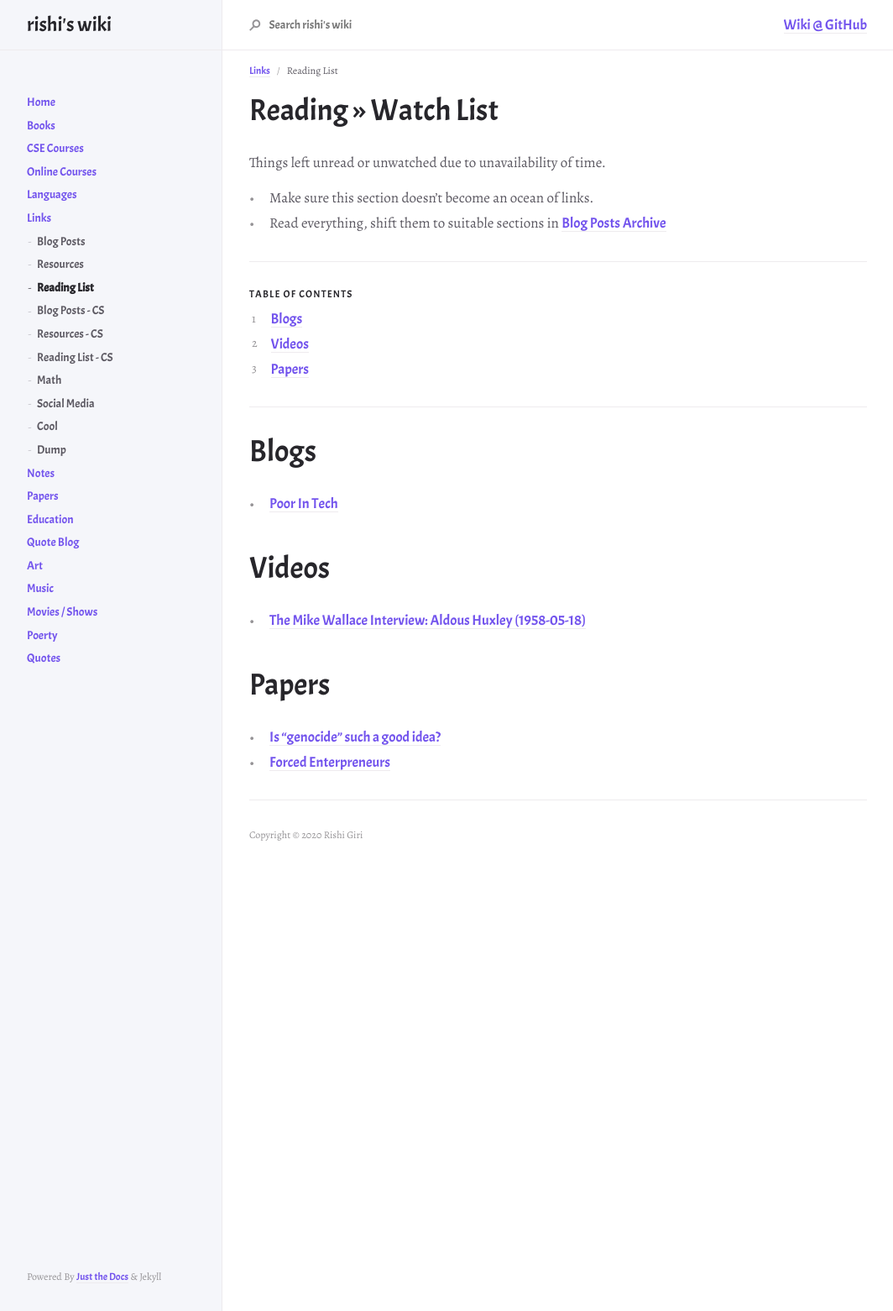
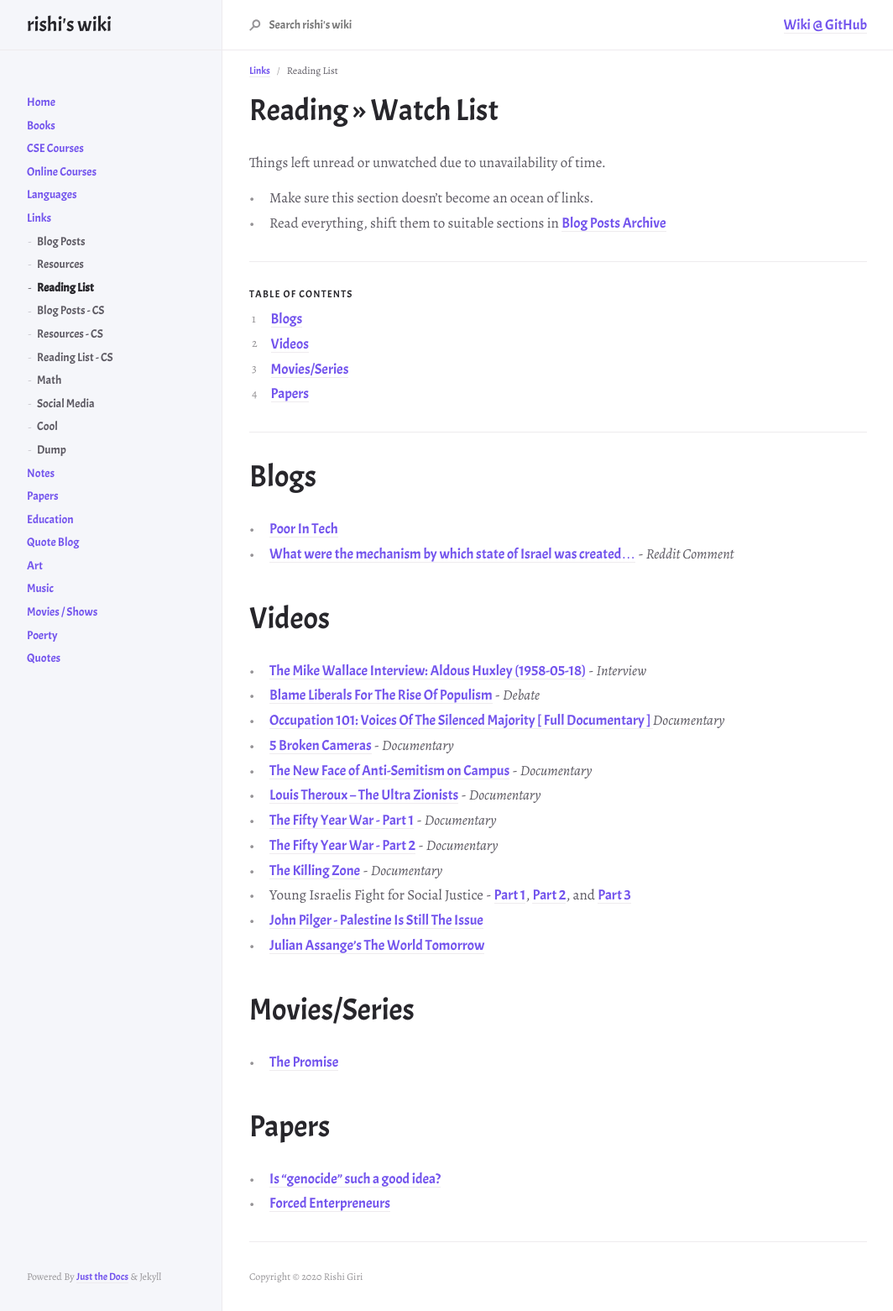
Before and after one commit to r8w/r8w, a Jekyll site: the page built from docs/links/readingList.md, in a window 1280 px wide. Shown: the whole page at 84% size, without its empty margins (107-1171 px from the left). Built offline with Jekyll 4.4.1, drawn with Linux system fonts in a browser that asks for light colours; nearby versions of some CDN libraries.

Commit message:
add links

```diff
--- a/docs/links/readingList.md
+++ b/docs/links/readingList.md
@@ -26,10 +26,26 @@ Things left unread or unwatched due to unavailability of time.
 # Blogs
 
 - [Poor In Tech](http://megelison.com/poor-in-tech)
+- [What were the mechanism by which state of Israel was created...](https://www.reddit.com/r/AskHistorians/comments/23w18h/what_were_the_mechanisms_by_which_the_state_of/ch1kz8e/) - *Reddit Comment*
 
 # Videos
 
-- [The Mike Wallace Interview: Aldous Huxley (1958-05-18)](https://www.youtube.com/watch?v=1ePNGa0m3XA)
+- [The Mike Wallace Interview: Aldous Huxley (1958-05-18)](https://www.youtube.com/watch?v=1ePNGa0m3XA) - *Interview*
+- [Blame Liberals For The Rise Of Populism](https://www.youtube.com/watch?v=J2sOCD1Q3oI) - *Debate*
+- [Occupation 101: Voices Of The Silenced Majority [ Full Documentary ] ](https://www.youtube.com/watch?v=KuxlBjMXvXs) *Documentary*
+- [5 Broken Cameras](https://www.youtube.com/watch?v=TZU9hYIgXZw) - *Documentary*
+- [The New Face of Anti-Semitism on Campus](https://www.youtube.com/watch?v=tNDCcsH_wgU&t=1s) - *Documentary*
+- [Louis Theroux – The Ultra Zionists](https://vimeo.com/102569427) - *Documentary*
+- [The Fifty Year War - Part 1](https://www.youtube.com/watch?v=fSAD9pS8NIw) - *Documentary*
+- [The Fifty Year War - Part 2](https://www.youtube.com/watch?v=MtLorIXCcz4) - *Documentary*
+- [The Killing Zone](https://topdocumentaryfilms.com/dispatches-the-killing-zone/) - *Documentary*
+- Young Israelis Fight for Social Justice - [Part 1](https://www.youtube.com/watch?v=GKzdVCYXx-Y), [Part 2](https://www.youtube.com/watch?v=lbCEwmCwvxk), and [Part 3](https://www.youtube.com/watch?v=rKgeyYr6RQY)
+- [John Pilger - Palestine Is Still The Issue](https://www.youtube.com/watch?v=AYF0td7Ykus)
+- [Julian Assange's The World Tomorrow](https://www.youtube.com/watch?v=GDLXPpooA18)
+
+# Movies/Series
+
+- [The Promise](https://www.imdb.com/title/tt1692202/)
 
 # Papers
 
```
Also changed, not shown: docs/links/blog.md (+8 -0 lines), docs/links/resources.md (+4 -4 lines), docs/links/social.md (+9 -0 lines), index.md (+4 -0 lines).
